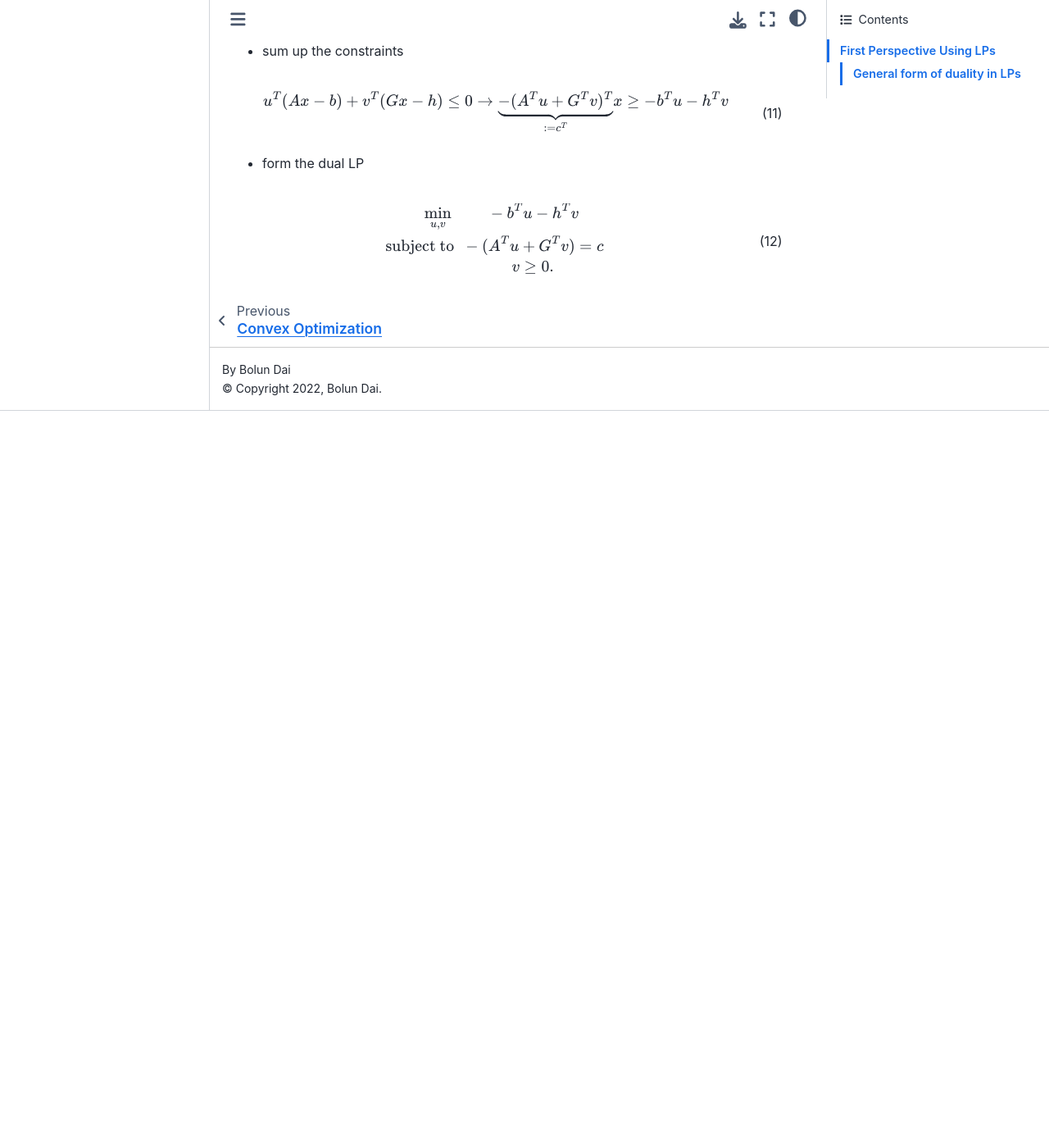
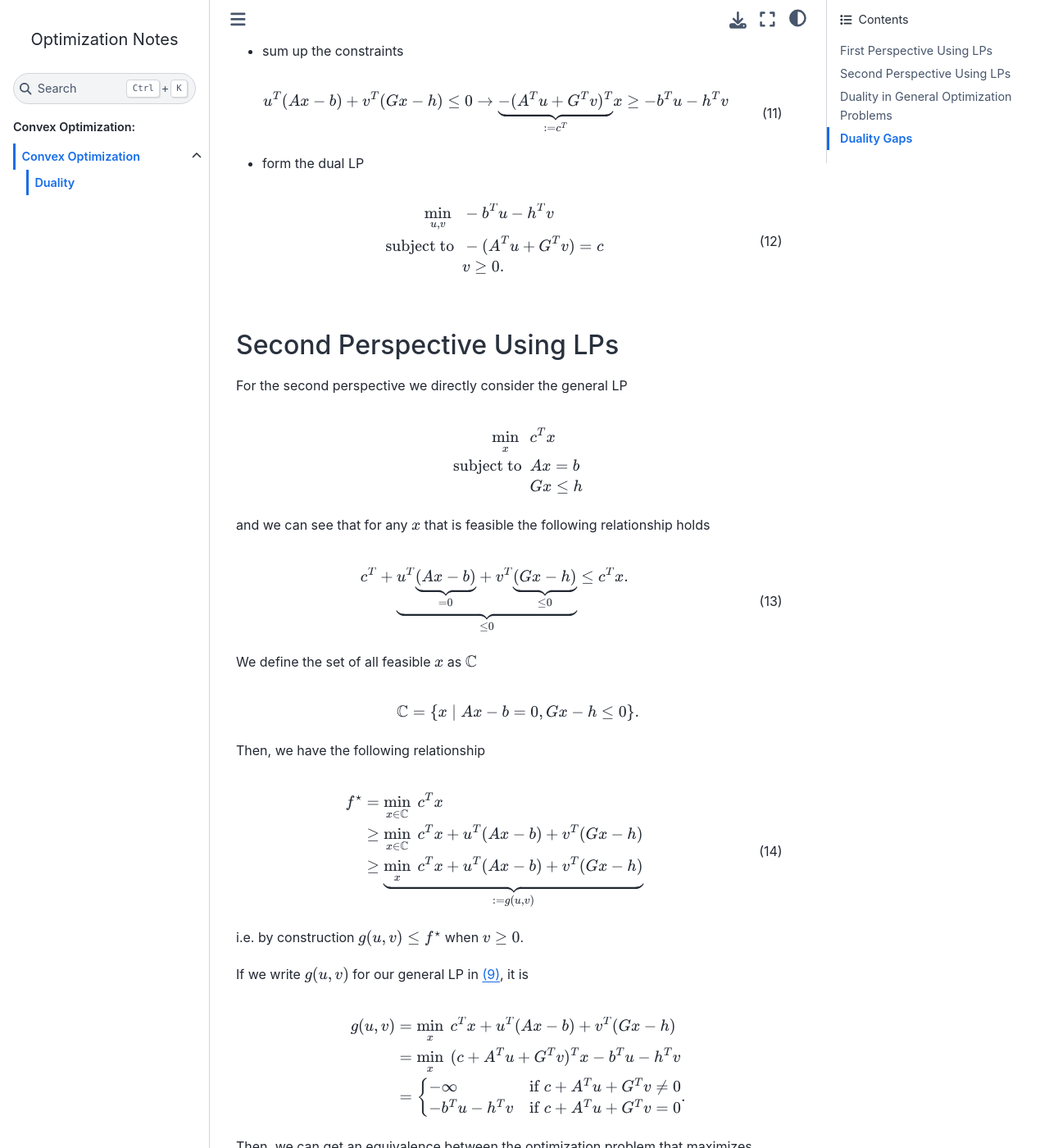
Before and after one commit to BolunDai0216/OptimizationNotes, a Sphinx documentation site: the page built from docs/source/convex_optimization/duality.md, in a window 1280 px wide and 1400 px high, scrolled down 2512 px. Shown: the whole window at 82% size. Built offline with Sphinx 7.4.7 and the Sphinx Book theme 1.1.4, drawn with Linux system fonts in a browser that asks for light colours; before the commit the page ends 3013 px from its top, so only the background shows below that; some of the changed text lies outside the part shown.

Commit message:
added more to the duality notes

````diff
--- a/docs/source/convex_optimization/duality.md
+++ b/docs/source/convex_optimization/duality.md
@@ -7,22 +7,22 @@
 If we have a linear program in the form of
 
 $$
-\begin{eqnarray}
+\begin{align}
     \min_{x, y}\ &\ px + qy\\
     \mathrm{subject\ to}\ &\ x + y \geq 2\\
                           &\ x, y \geq 0
-\end{eqnarray}
+\end{align}
 $$(eqn:primal_LP)
 
 First, we multiply each of the inequality constraints with a coefficient
 
 $$
-\begin{eqnarray}
+\begin{align}
     a(x + y) &\geq 2a\\
     bx &\geq 0\\
     cy &\geq 0\\
     a, b, c &\geq 0.
-\end{eqnarray}
+\end{align}
 $$(eqn:primal_LP_constraints_multiplied)
 
 Then, we add the above three inequalities, to get
@@ -34,22 +34,22 @@
 If the conditions $a + b = p$ and $a + c = q$ holds, then the solution to the original problem {eq}`eqn:primal_LP` would be $2a$. However, there may be many sets of $\{a, b, c\}$'s that satisfy
 
 $$
-\begin{eqnarray}
+\begin{align}
     a + b &= p\\
     a + c &= q\\
     a, b, c &\geq 0.
-\end{eqnarray}
+\end{align}
 $$(eqn:dual_conditions_LP)
 
 So we would want to pick the set of $\{a, b, c\}$ that gives us the largest value of $2a$. We can write this as another optimizal problem
 
 $$
-\begin{eqnarray}
+\begin{align}
     \max_{a, b, c}\ &\ 2a\\
     \mathrm{subject\ to}\ &\ a + b = p\\
                           &\ a + c = q\\
                           &\ a, b, c \geq 0.
-\end{eqnarray}
+\end{align}
 $$(eqn:dual_LP)
 
 And the solution to {eq}`eqn:dual_LP` would be the same as the solution to {eq}`eqn:primal_LP`. We see that {eq}`eqn:primal_LP` is a minimization problem and {eq}`eqn:dual_LP` is a maximization problem. Thus, there exists a dual relationship between these two problems. By convention, we would call {eq}`eqn:primal_LP` the primal problem and {eq}`eqn:dual_LP` the dual problem. Similarly, we call $x, y$ the primal variables and $a, b, c$ the dual variables.
@@ -57,12 +57,12 @@
 If there exists an equality constraint
 
 $$
-\begin{eqnarray}
+\begin{align}
     \max_{x, y}\ &\ px + qy\\
     \mathrm{subject\ to}\ &\ x \geq 0\\
                           &\ y \leq 1\\
                           &\ 3x + y = 2
-\end{eqnarray}
+\end{align}
 $$(eqn:primal_LP_eq)
 
 we also multiply each of the constraints with non-negative coefficients $a, b$ and $c \in \mathbb{R}$, and sum them up
@@ -84,12 +84,12 @@
 Then, we can get the corresponding dual problem as
 
 $$
-\begin{eqnarray}
+\begin{align}
     \max_{a, b, c}\ &\ 2c - b\\
     \mathrm{subject\ to}\ &\ 3c + a = p\\
                           &\ c - b = q\\
                           &\ a, b \geq 0.
-\end{eqnarray}
+\end{align}
 $$(eqn:dual_LP_eq)
 
 ### General form of duality in LPs
@@ -97,11 +97,11 @@
 For a general LP in the form of
 
 $$
-\begin{eqnarray}
+\begin{align}
     \min_{x}\ &\ c^Tx\\
     \mathrm{subject\ to}\ &\ Ax = b\\
                           &\ Gx \leq h
-\end{eqnarray}
+\end{align}
 $$(eqn:general_primal_LP)
 
 we define two vectors $u\in\mathbb{R}^{n_e}$ and $v\in\mathbb{R}_+^{n_i}$, where $n_e$ is the number of equality constraints and $n_i$ is the number of inequality constraints. We perform the same steps
@@ -109,11 +109,11 @@
 - multiply the coefficients with the constraints
 
 $$
-\begin{eqnarray}
+\begin{align}
     u^T(Ax - b) &= 0\\
     -v^T(Gx - h) &\geq 0\\
     v &\geq 0.
-\end{eqnarray}
+\end{align}
 $$(eqn:general_primal_LP_step_1)
 
 - sum up the constraints
@@ -125,9 +125,143 @@
 - form the dual LP
 
 $$
-\begin{eqnarray}
+\begin{align}
     \min_{u, v}\ &\ -b^Tu - h^Tv\\
     \mathrm{subject\ to}\ &\ -(A^Tu + G^Tv) = c\\
                           &\ v \geq 0.
-\end{eqnarray}
+\end{align}
 $$(eqn:general_dual_LP)
+
+## Second Perspective Using LPs
+
+For the second perspective we directly consider the general LP
+
+\begin{align*}
+    \min_{x}\ &\ c^Tx\\
+        \mathrm{subject\ to}\ &\ Ax = b\\
+                            &\ Gx \leq h
+\end{align*}
+
+and we can see that for any $x$ that is feasible the following relationship holds
+
+$$
+c^T + \underbrace{u^T\underbrace{(Ax-b)}_{= 0} + v^T\underbrace{(Gx-h)}_{\leq 0}}_{\leq 0} \leq c^Tx.
+$$(eqn:lagrangian_preview)
+
+We define the set of all feasible $x$ as $\mathbb{C}$
+
+$$
+\mathbb{C} = \{x \mid Ax-b = 0, Gx-h \leq 0\}.
+$$
+
+Then, we have the following relationship
+
+$$
+\begin{align}
+    f^\star &= \min_{x\in\mathbb{C}}\ c^Tx\\
+            &\geq \min_{x\in\mathbb{C}}\ c^Tx + u^T(Ax-b) + v^T(Gx-h)\\
+            &\geq \underbrace{\min_{x}\ c^Tx + u^T(Ax-b) + v^T(Gx-h)}_{:=g(u, v)}
+\end{align}
+$$(eqn:lagrangian_derivation)
+
+i.e. by construction $g(u, v) \leq f^\star$ when $v \geq 0$.
+
+If we write $g(u, v)$ for our general LP in {eq}`eqn:general_primal_LP`, it is
+
+$$
+\begin{align}
+    g(u, v) &= \min_{x}\ c^Tx + u^T(Ax-b) + v^T(Gx-h)\\
+            &= \min_{x}\ (c + A^Tu + G^Tv)^Tx - b^Tu - h^Tv\\
+            &= \begin{cases}
+                -\infty & \text{if}\ c + A^Tu + G^Tv \neq 0\\
+                -b^Tu - h^Tv & \text{if}\ c + A^Tu + G^Tv = 0
+            \end{cases}.
+\end{align}
+$$
+
+Then, we can get an equivalence between the optimization problem that maximizes $g(u, v)$ and the dual LP:
+
+$$
+\begin{align}
+    &\quad\quad\ \max_{u, v}\ g(u, v) & \Longleftrightarrow &\quad\quad\quad\quad\ \max_{u, v}\ -b^Tu - h^Tv\\
+    &\mathrm{subject\ to}\ \ v \geq 0 & &\quad\quad\ \mathrm{subject\ to}\ \ c + A^Tu + G^Tv = 0\\
+    & & & \quad\quad\quad\quad\quad\quad\quad v \geq 0
+\end{align}
+$$
+
+This perspective gives us another way of arriving at the dual problem, which is more general than the first perspective and can be easily extended to general optimization problems other than just LPs.
+
+## Duality in General Optimization Problems
+
+The general form of minization problems can be written as
+
+$$
+\begin{align}
+    \min_{x}\ &\ f(x)\\
+    \mathrm{subject\ to}\ &\ \ell_i(x) = 0 & i=1, \cdots, m\\
+                          &\ h_j(x) \leq 0 & j=1, \cdots, r.
+\end{align}
+$$(eqn:general_min_opt)
+
+```{admonition} Definition
+:class: tip
+The Lagrangian is defined as
+
+$$
+\mathcal{L}(x, u, v) = f(x) + \sum_{i=1}^{m}{u_i\ell_i(x)} + \sum_{j=1}^{r}{v_jh_j(x)}
+$$(eqn:lagrangian_def)
+
+with $u\in\mathbb{R}^m$ and $v\in\mathbb{R}_+^r$.
+```
+Following the derivation in the above section, we can see that for each feasible $x$ the following relationship holds:
+
+$$
+\mathcal{L}(x, u, v) = f(x) + \underbrace{\underbrace{\sum_{i=1}^{m}{u_i\ell_i(x)}}_{= 0} + \underbrace{\sum_{j=1}^{r}{v_jh_j(x)}}_{\leq 0}}_{\leq 0} \leq f(x).
+$$
+
+If we denote the primal feasible set as $\mathbb{C} = \{x \mid \ell(x) = 0, h(x) \leq 0\}$ and $f^\star$ the primal optimal value, then we have the relationship
+
+$$
+\begin{align}
+    f^\star &= \min_{x\in\mathbb{C}}\ f(x)\\
+            &\geq \min_{x\in\mathbb{C}}\ \mathcal{L}(x, u, v)\\
+            &\geq \min_{x}\ \mathcal{L}(x, u, v)\\
+            &:= g(u, v).
+\end{align}
+$$
+
+```{admonition} Definition
+:class: tip
+The Lagrangian dual function is defined as
+
+$$
+g(u, v) = \min_{x}\mathcal{L}(x, u, v)
+$$(eqn:lagrangian_dual_function_def)
+```
+
+The Lagrangian dual function provides a lower bound to the solution to the primal problem. We can also see that the Lagrangian dual function is always concave (with respect to $u$ and $v$)
+
+$$
+\begin{align}
+    g(u, v) &= \min_{x}\Big\{f(x) + \sum_{i=1}^{m}{u_i\ell_i(x)} + \sum_{j=1}^{r}{v_jh_j(x)}\Big\}\\
+            &= -\max_{x}\underbrace{\Big\{-f(x) - \sum_{i=1}^{m}{u_i\ell_i(x)} - \sum_{j=1}^{r}{v_jh_j(x)}\Big\}}_{\text{pointwise maximum of convex functions in $u$ and $v$}}.
+\end{align}
+$$(eqn:lagrangian_dual_function_concave)
+
+The Lagrangian dual problem is about finding the best (largest) lower bound.
+
+```{admonition} Definition
+:class: tip
+The Lagrangian dual problem is defined as
+
+$$
+\begin{align}
+\max_{u, v}\ &\ g(u, v)\\
+\mathrm{subject\ to}\ &\ v\geq0.
+\end{align}
+$$(eqn:lagrangian_dual_problem_def)
+```
+
+The Lagrangian dual problem is always a concave maximization problem which is the same as a convex minimization problem.
+
+## Duality Gaps
````
